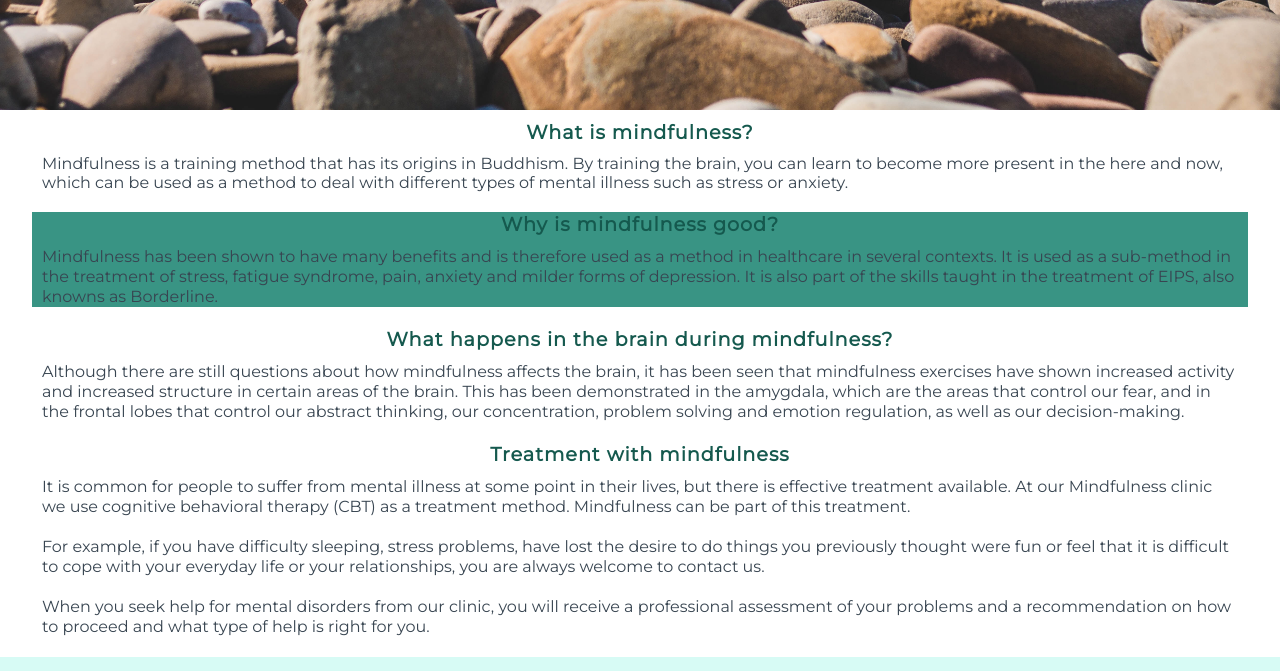
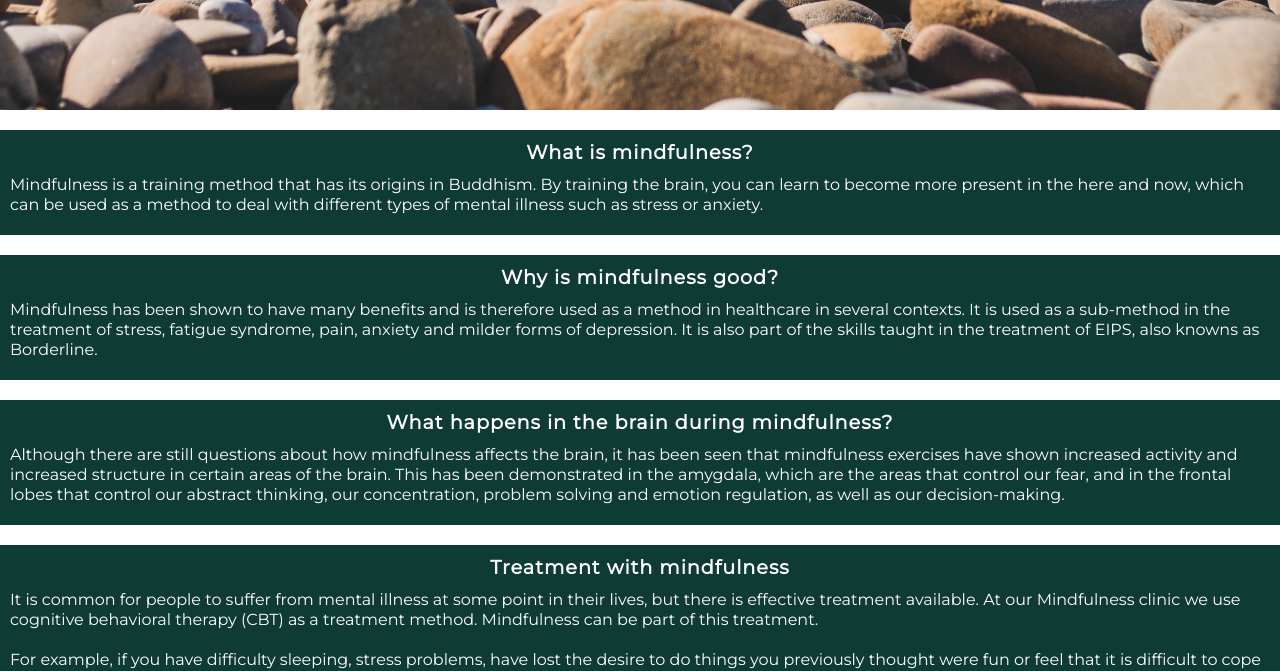
Before and after one commit to InglisSofia/mindfulness, a plain HTML site: page index.html in a window 1280 px wide. Shown: the part 870-1541 px from the top of the page. Drawn offline with Linux system fonts and the light colour scheme.

Commit message:
Style content in Tell me more section

```diff
--- a/assets/css/style.css
+++ b/assets/css/style.css
@@ -123,23 +123,35 @@ h3 {
 
 /* Content text Tell me more section */
 
-#tell-more {
-    width: 95%;
-    margin: 10px auto;
+#about {
+    background-color: #0E3B34;
+    color: white;
+
 }
 
-#tell-more h3 {
+#about h3 {
+    margin-top: 20px;
     margin-bottom: 10px;
     text-align: center;
     font-size: 120%;
+    line-height: 25px;
+    padding: 10px 10px 0 10px;
+    color: white;
+
 }
 
-#tell-more p {
+#about>div {
+    line-height: 20px;
+    margin-bottom: 20px;
+}
+
+#about p {
     padding: 0 10px 20px 10px;
 }
 
 #why {
-    background-color: #399484;
+    background-color: #0E3B34;
+    color: white;
 }
 
 #why h3 {
@@ -147,6 +159,8 @@ h3 {
     text-align: center;
     font-size: 120%;
     line-height: 25px;
+    padding: 10px 10px 0 10px;
+    color: white;
 }
 
 #why>div {
@@ -156,7 +170,12 @@ h3 {
 }
 
 #why p {
-    padding: 0 10px;
+    padding: 0 10px 20px 10px;
+}
+
+#what {
+    background-color: #0E3B34;
+    color: white;
 }
 
 #what h3 {
@@ -164,6 +183,8 @@ h3 {
     text-align: center;
     font-size: 120%;
     line-height: 25px;
+    padding: 10px 10px 0 10px;
+    color: white;
 }
 
 #what>div {
@@ -172,7 +193,12 @@ h3 {
 }
 
 #what p {
-    padding: 0 10px;
+    padding: 0 10px 20px 10px;
+}
+
+#treatment {
+    background-color: #0E3B34;
+    color: white;
 }
 
 #treatment h3 {
@@ -180,6 +206,8 @@ h3 {
     text-align: center;
     font-size: 120%;
     line-height: 25px;
+    padding: 10px 10px 0 10px;
+    color: white;
 }
 
 #treatment>div {
@@ -188,7 +216,7 @@ h3 {
 }
 
 #treatment p {
-    padding: 0 10px;
+    padding: 0 10px 20px 10px;
 }
 
 /* Footer */
--- a/index.html
+++ b/index.html
@@ -79,7 +79,8 @@
         </div>
       </section>
 
-      <section id="tell-more">
+      <section id="about">
+        <div>
         <h3>What is mindfulness?</h3>
         <p>
           Mindfulness is a training method that has its origins in Buddhism. By
@@ -87,6 +88,8 @@
           and now, which can be used as a method to deal with different types of
           mental illness such as stress or anxiety.
         </p>
+        </div>
+        </section>
         <section id="why">
         <div>
           <div>
@@ -138,8 +141,6 @@
             </p>
           </div>
         </section>
-        </div>
-      </section>
     </main>
 
     <!---Footer-->
```
